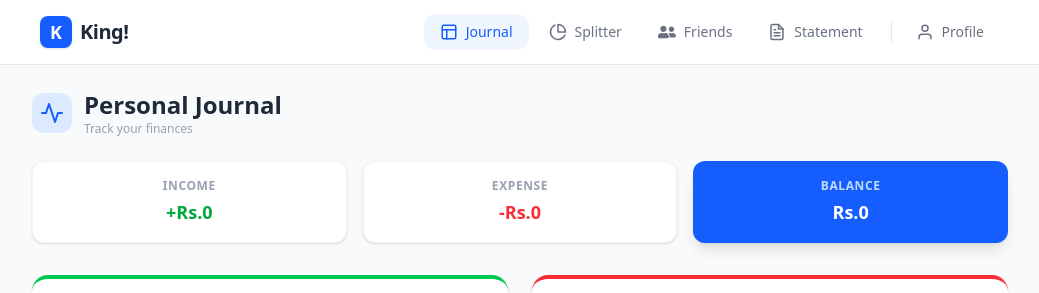
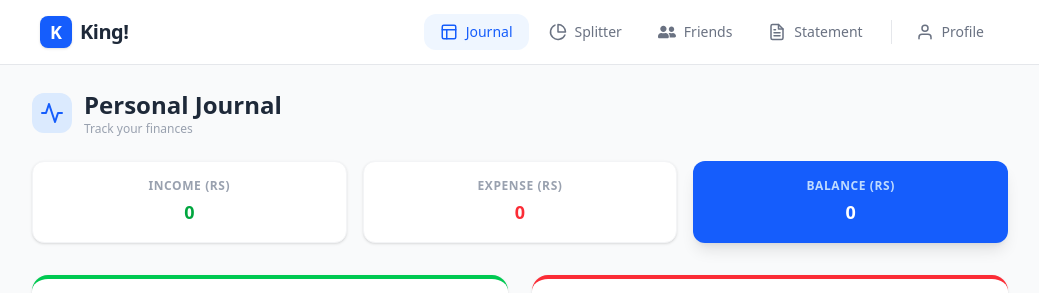
Before and after one commit to nycwy/project-solo, a React (Vite) app: page /journal in a window 1280 px wide. Shown: the top 293 px of the page, without its empty margins (120-1159 px from the left). Built offline with nearby package versions, Linux system fonts and the light colour scheme; no server answers; the database is empty; sample sign-in values are in the browser's storage.

Commit message:
Loading screen

```diff
--- a/src/features/journal/Journal.jsx
+++ b/src/features/journal/Journal.jsx
@@ -27,29 +27,26 @@ import {
 const Journal = () => {
     const { user } = useContext(AuthContext);
 
-    // Refs for Auto-Scrolling
     const incomeRef = useRef(null);
     const expenseRef = useRef(null);
 
     const [entries, setEntries] = useState([]);
     const [loading, setLoading] = useState(true);
     const [editingId, setEditingId] = useState(null);
+    const [expandedCard, setExpandedCard] = useState(null);
 
-    // Income State
     const [incAmount, setIncAmount] = useState("");
     const [incDesc, setIncDesc] = useState("");
     const [incDate, setIncDate] = useState(
         new Date().toISOString().split("T")[0],
     );
 
-    // Expense State
     const [expAmount, setExpAmount] = useState("");
     const [expDesc, setExpDesc] = useState("");
     const [expDate, setExpDate] = useState(
         new Date().toISOString().split("T")[0],
     );
 
-    // 1. Fetch Data
     useEffect(() => {
         if (!user?.uid) return;
 
@@ -81,7 +78,6 @@ const Journal = () => {
         return () => unsub();
     }, [user]);
 
-    // 2. Calculations
     const totalIncome = entries
         .filter((e) => e.type === "income")
         .reduce((acc, curr) => acc + curr.amount, 0);
@@ -90,7 +86,6 @@ const Journal = () => {
         .reduce((acc, curr) => acc + curr.amount, 0);
     const balance = totalIncome - totalExpense;
 
-    // 3. Handlers
     const handleSaveEntry = async (type) => {
         const isIncome = type === "income";
         const amountVal = parseFloat(isIncome ? incAmount : expAmount);
@@ -154,7 +149,6 @@ const Journal = () => {
             setExpAmount("");
             setExpDesc("");
 
-            // Scroll to Income Box
             setTimeout(() => {
                 incomeRef.current?.scrollIntoView({
                     behavior: "smooth",
@@ -168,7 +162,6 @@ const Journal = () => {
             setIncAmount("");
             setIncDesc("");
 
-            // Scroll to Expense Box
             setTimeout(() => {
                 expenseRef.current?.scrollIntoView({
                     behavior: "smooth",
@@ -179,7 +172,6 @@ const Journal = () => {
     };
 
     const handleDelete = async (id, description) => {
-        // Confirmation Message
         if (window.confirm(`Are you sure you want to delete "${description}"?`)) {
             await deleteDoc(doc(db, "journal", id));
             if (editingId === id) setEditingId(null);
@@ -197,9 +189,12 @@ const Journal = () => {
     const dateInputClass =
         "w-full p-3 bg-gray-50 border border-gray-200 rounded-xl text-gray-700 text-sm outline-none transition appearance-none";
 
+    const toggleCard = (cardName) => {
+        setExpandedCard(expandedCard === cardName ? null : cardName);
+    };
+
     return (
         <div className="min-h-screen bg-gray-50 p-4 md:p-6 pb-24">
-            {/* Header */}
             <div className="flex items-center gap-3 mb-6">
                 <div className="p-2 bg-blue-100 text-blue-600 rounded-xl">
                     <FiActivity size={20} className="md:w-6 md:h-6" />
@@ -212,37 +207,85 @@ const Journal = () => {
                 </div>
             </div>
 
-            {/* Summary Cards */}
-            <div className="grid grid-cols-3 gap-2 md:gap-4 mb-6 md:mb-8">
-                <div className="bg-white p-3 md:p-4 rounded-xl border border-gray-100 shadow-sm text-center flex flex-col justify-center">
+            <div className="grid grid-cols-3 gap-2 md:gap-4 mb-6 md:mb-8 transition-all duration-200 ease-out">
+                <div
+                    onClick={() => toggleCard("income")}
+                    className={`bg-white p-3 md:p-4 rounded-xl border border-gray-100 shadow-sm text-center flex flex-col justify-center cursor-pointer transition-all duration-200 ${expandedCard === "income"
+                            ? "col-span-3 lg:col-span-1 bg-green-50 border-green-200 shadow-md py-6"
+                            : "col-span-1 hover:shadow-md"
+                        }`}
+                >
                     <p className="text-[10px] md:text-xs text-gray-400 uppercase font-bold tracking-wider mb-1">
-                        Income
+                        Income (Rs)
                     </p>
-                    <p className="text-green-600 font-bold text-sm md:text-lg truncate">
-                        +Rs.{totalIncome.toLocaleString()}
+                    <p
+                        className={`text-green-600 font-bold transition-all duration-200 ${expandedCard === "income"
+                                ? "text-2xl break-all"
+                                : "text-sm md:text-lg truncate"
+                            }`}
+                    >
+                        {totalIncome.toLocaleString()}
                     </p>
+                    {expandedCard === "income" && (
+                        <p className="text-[10px] text-green-400 mt-1 lg:hidden">
+                            Tap to shrink
+                        </p>
+                    )}
                 </div>
-                <div className="bg-white p-3 md:p-4 rounded-xl border border-gray-100 shadow-sm text-center flex flex-col justify-center">
+
+                <div
+                    onClick={() => toggleCard("expense")}
+                    className={`bg-white p-3 md:p-4 rounded-xl border border-gray-100 shadow-sm text-center flex flex-col justify-center cursor-pointer transition-all duration-200 ${expandedCard === "expense"
+                            ? "col-span-3 lg:col-span-1 bg-red-50 border-red-200 shadow-md py-6"
+                            : "col-span-1 hover:shadow-md"
+                        }`}
+                >
                     <p className="text-[10px] md:text-xs text-gray-400 uppercase font-bold tracking-wider mb-1">
-                        Expense
+                        Expense (Rs)
                     </p>
-                    <p className="text-red-500 font-bold text-sm md:text-lg truncate">
-                        -Rs.{totalExpense.toLocaleString()}
+                    <p
+                        className={`text-red-500 font-bold transition-all duration-200 ${expandedCard === "expense"
+                                ? "text-2xl break-all"
+                                : "text-sm md:text-lg truncate"
+                            }`}
+                    >
+                        {totalExpense.toLocaleString()}
                     </p>
+                    {expandedCard === "expense" && (
+                        <p className="text-[10px] text-red-400 mt-1 lg:hidden">
+                            Tap to shrink
+                        </p>
+                    )}
                 </div>
-                <div className="bg-blue-600 p-3 md:p-4 rounded-xl shadow-lg text-center text-white flex flex-col justify-center">
+
+                {/* BALANCE CARD */}
+                <div
+                    onClick={() => toggleCard("balance")}
+                    className={`bg-blue-600 p-3 md:p-4 rounded-xl shadow-lg text-center text-white flex flex-col justify-center cursor-pointer transition-all duration-200 ${expandedCard === "balance"
+                            ? "col-span-3 lg:col-span-1 shadow-xl py-6"
+                            : "col-span-1 hover:shadow-xl"
+                        }`}
+                >
                     <p className="text-[10px] md:text-xs text-blue-200 uppercase font-bold tracking-wider mb-1">
-                        Balance
+                        Balance (Rs)
                     </p>
-                    <p className="font-bold text-sm md:text-lg truncate">
-                        Rs.{balance.toLocaleString()}
+                    <p
+                        className={`font-bold transition-all duration-200 ${expandedCard === "balance"
+                                ? "text-2xl break-all"
+                                : "text-sm md:text-lg truncate"
+                            }`}
+                    >
+                        {balance.toLocaleString()}
                     </p>
+                    {expandedCard === "balance" && (
+                        <p className="text-[10px] text-blue-300 mt-1 lg:hidden">
+                            Tap to shrink
+                        </p>
+                    )}
                 </div>
             </div>
 
-            {/* INPUT SECTION */}
             <div className="grid grid-cols-1 lg:grid-cols-2 gap-4 md:gap-6 mb-8">
-                {/* 1. INCOME CARD (Added Ref) */}
                 <div
                     ref={incomeRef}
                     className={`bg-white p-4 md:p-5 rounded-2xl shadow-sm border-t-4 border-green-500 transition-all duration-300 ${editingId && incAmount ? "ring-2 ring-green-500 ring-offset-2 scale-[1.02]" : "hover:shadow-md"}`}
@@ -313,7 +356,6 @@ const Journal = () => {
                     </div>
                 </div>
 
-                {/* 2. EXPENSE CARD (Added Ref) */}
                 <div
                     ref={expenseRef}
                     className={`bg-white p-4 md:p-5 rounded-2xl shadow-sm border-t-4 border-red-500 transition-all duration-300 ${editingId && expAmount ? "ring-2 ring-red-500 ring-offset-2 scale-[1.02]" : "hover:shadow-md"}`}
@@ -385,7 +427,6 @@ const Journal = () => {
                 </div>
             </div>
 
-            {/* History List */}
             <div>
                 <h3 className="text-gray-500 font-bold text-xs uppercase tracking-wider mb-4">
                     Recent History
@@ -438,9 +479,7 @@ const Journal = () => {
                                             {e.amount.toLocaleString()}
                                         </span>
 
-                                        {/* Actions Container */}
                                         <div className="flex items-center bg-gray-50 rounded-lg p-1 border border-gray-200">
-                                            {/* Edit Button */}
                                             <button
                                                 onClick={() => handleEditClick(e)}
                                                 className="w-8 h-8 flex items-center justify-center text-gray-500 hover:text-blue-600 hover:bg-white rounded-md transition"
@@ -449,10 +488,8 @@ const Journal = () => {
                                                 <FiEdit2 size={16} />
                                             </button>
 
-                                            {/* Breaker Line */}
                                             <div className="w-px h-4 bg-gray-300 mx-1"></div>
 
-                                            {/* Delete Button */}
                                             <button
                                                 onClick={() => handleDelete(e.id, e.description)}
                                                 className="w-8 h-8 flex items-center justify-center text-gray-500 hover:text-red-600 hover:bg-white rounded-md transition"
```
Also changed, not shown: src/context/AuthProvider.jsx (+29 -10 lines).
